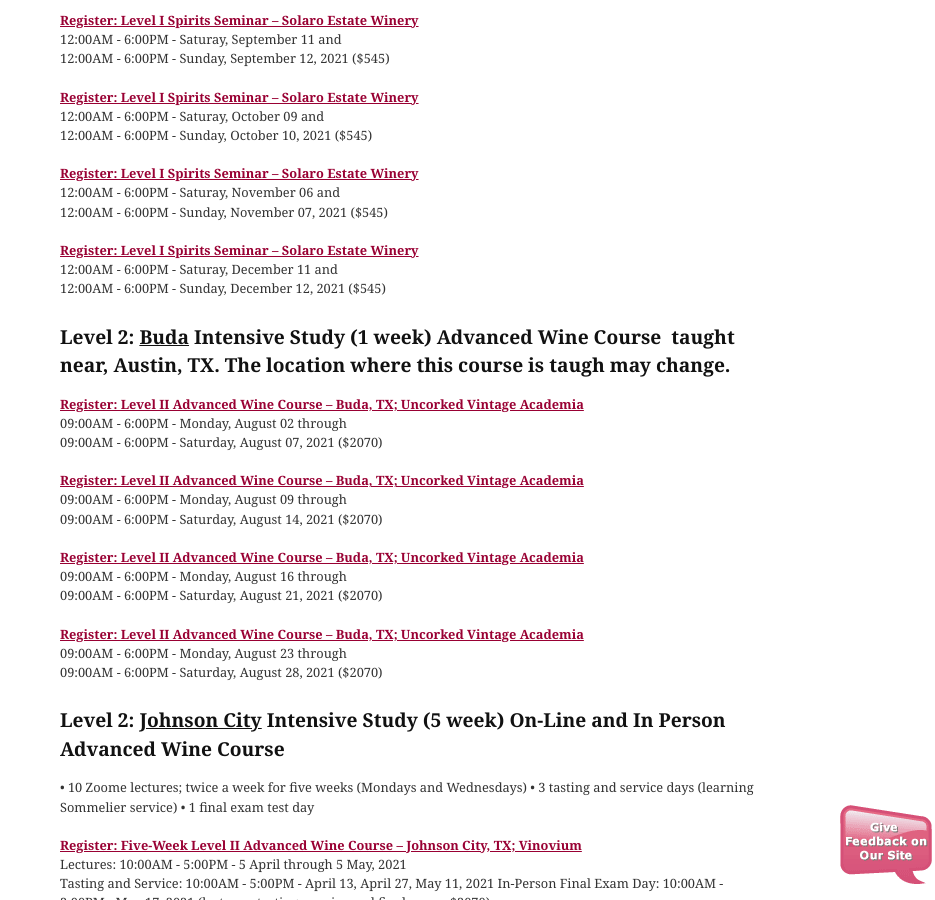
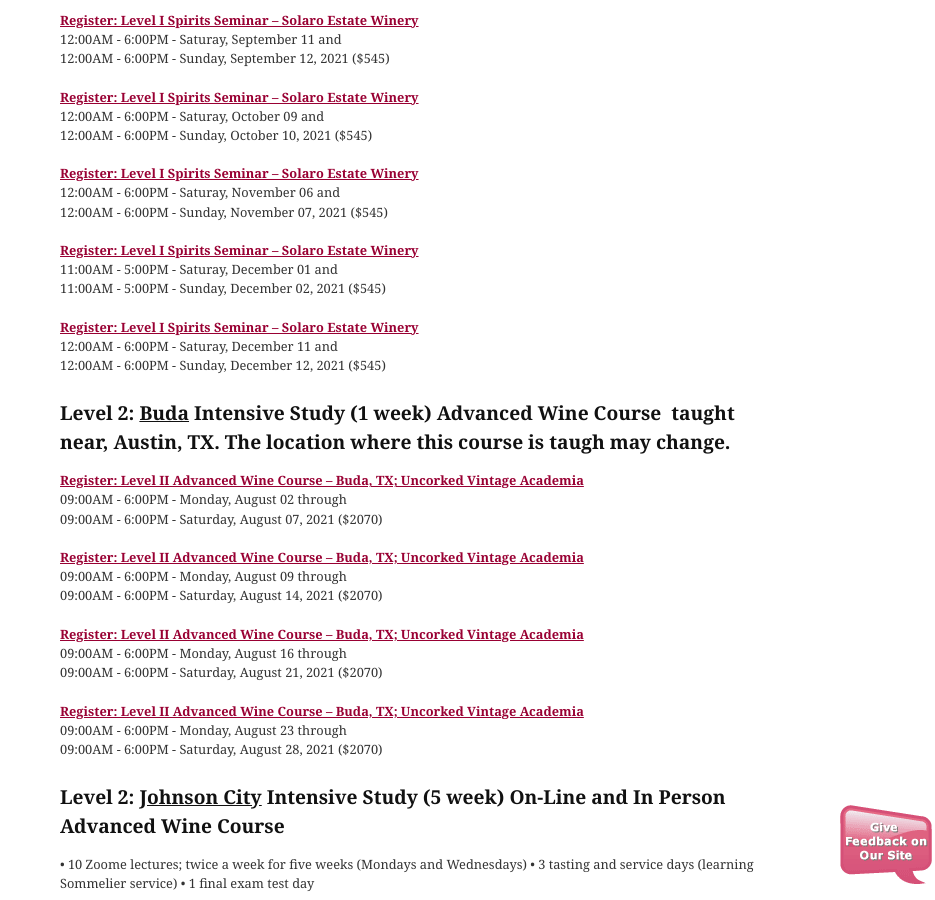
Before and after one commit to CKDev/internationalwineguild.com, a Jekyll site: the page built from texas-wine-school.html, in a window 1280 px wide and 900 px high, scrolled down 3340 px. Shown: the whole window, without its empty margins (345-1280 px from the left). Built offline with Jekyll 4.4.1, drawn with Linux system fonts in a browser that asks for light colours; a script that is not in the unit is left out; comment, search, counter and statistics services are not loaded.

Commit message:
Update texas-wine-school.html

```diff
--- a/texas-wine-school.html
+++ b/texas-wine-school.html
@@ -228,6 +228,13 @@
   12:00AM - 6:00PM - Sunday, November 07, 2021 ($545)</p>
 
 <p><a class="ga-track"
+    href="http://ww4.aitsafe.com/cf/add.cfm?userid=6714687&amp;product=Level+1+Spirits+Seminar+Solero+Estate+Winery++-++12/01-02, 2021&amp;price=545&amp;return=www.internationalwineguild.com/texas-wine-school">
+    <strong>Register: Level I Spirits Seminar – Solaro Estate Winery</strong>
+  </a><br>
+  11:00AM - 5:00PM - Saturay, December 01 and<br>
+  11:00AM - 5:00PM - Sunday, December 02, 2021 ($545)</p>
+
+<p><a class="ga-track"
     href="http://ww4.aitsafe.com/cf/add.cfm?userid=6714687&amp;product=Level+1+Spirits+Seminar+Solero+Estate+Winery++-++12/11-12, 2021&amp;price=545&amp;return=www.internationalwineguild.com/texas-wine-school">
     <strong>Register: Level I Spirits Seminar – Solaro Estate Winery</strong>
   </a><br>
```
